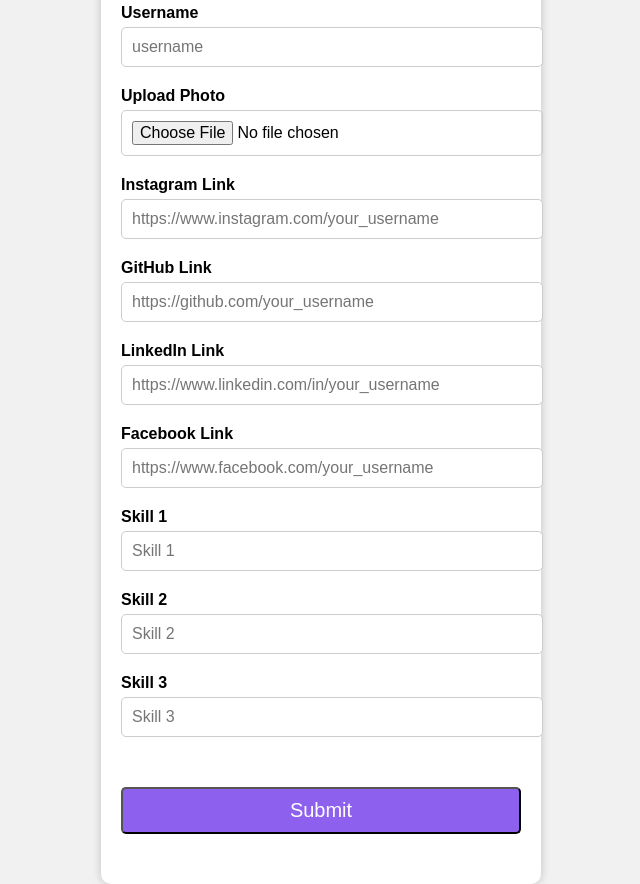
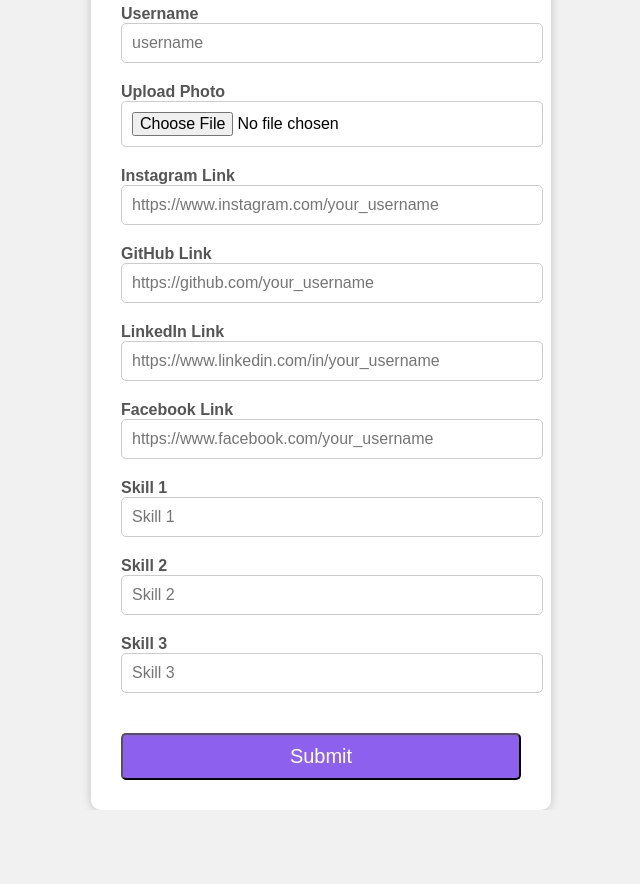
Before and after one commit to mudassir47/portfolio, a plain HTML site: page mkform.html in a window 1280 px wide. Shown: the part 32-916 px from the top of the page, without its empty margins (319-959 px from the left). After the commit the page ends 842 px from the top, so only its background shows below. Drawn offline with Linux system fonts and the light colour scheme.

Commit message:
Update mkform.html

```diff
--- a/mkform.html
+++ b/mkform.html
@@ -6,7 +6,6 @@
     <meta name="viewport" content="width=device-width, initial-scale=1.0">
     <title>User Registration</title>
     <style>
-        /* ... (CSS styling for user registration) ... */
         body {
             margin: 0;
             padding: 0;
@@ -15,9 +14,6 @@
             justify-content: center;
             align-items: center;
             height: 100vh;
-        }
-
-        * {
             font-family: Arial, Helvetica, sans-serif;
         }
 
@@ -25,7 +21,7 @@
             background-color: #fff;
             border-radius: 10px;
             box-shadow: 0 0 10px rgba(0, 0, 0, 0.2);
-            padding: 20px;
+            padding: 30px;
             width: 400px;
         }
 
@@ -34,6 +30,7 @@
             font-weight: bold;
             margin-bottom: 20px;
             text-align: center;
+            color: #8d60ed;
         }
 
         .form-group {
@@ -41,13 +38,14 @@
         }
 
         .form-group label {
-            display: block;
             font-size: 16px;
             font-weight: bold;
             margin-bottom: 5px;
+            color: #555;
         }
 
-        .form-group input {
+        .form-group input[type="text"],
+        .form-group input[type="file"] {
             width: 100%;
             padding: 10px;
             font-size: 16px;
@@ -60,10 +58,15 @@
             color: #fff;
             font-size: 20px;
             border-radius: 5px;
-            margin: 30px 0;
+            margin-top: 20px;
             padding: 10px;
             width: 100%;
             cursor: pointer;
+            transition: background-color 0.3s ease;
+        }
+
+        .button1:hover {
+            background-color: #7a4ece;
         }
     </style>
 </head>
@@ -73,44 +76,40 @@
         <div class="title">User Registration</div>
         <form id="form" enctype="multipart/form-data">
             <div class="form-group">
-                <label class="e1">Email</label>
-                <input class="in" type="text" placeholder="email" id="email">
+                <label for="username">Username</label>
+                <input type="text" placeholder="username" id="username">
             </div>
             <div class="form-group">
-                <label class="e1">Username</label>
-                <input class="in" type="text" placeholder="username" id="username">
+                <label for="photo">Upload Photo</label>
+                <input type="file" accept="image/*" id="photo">
             </div>
             <div class="form-group">
-                <label class="e1">Upload Photo</label>
-                <input class="in" type="file" accept="image/*" id="photo">
+                <label for="instagramLink">Instagram Link</label>
+                <input type="text" placeholder="https://www.instagram.com/your_username" id="instagramLink">
             </div>
             <div class="form-group">
-                <label class="e1">Instagram Link</label>
-                <input class="in" type="text" placeholder="https://www.instagram.com/your_username" id="instagramLink">
+                <label for="githubLink">GitHub Link</label>
+                <input type="text" placeholder="https://github.com/your_username" id="githubLink">
             </div>
             <div class="form-group">
-                <label class="e1">GitHub Link</label>
-                <input class="in" type="text" placeholder="https://github.com/your_username" id="githubLink">
+                <label for="linkedinLink">LinkedIn Link</label>
+                <input type="text" placeholder="https://www.linkedin.com/in/your_username" id="linkedinLink">
             </div>
             <div class="form-group">
-                <label class="e1">LinkedIn Link</label>
-                <input class="in" type="text" placeholder="https://www.linkedin.com/in/your_username" id="linkedinLink">
+                <label for="facebookLink">Facebook Link</label>
+                <input type="text" placeholder="https://www.facebook.com/your_username" id="facebookLink">
             </div>
             <div class="form-group">
-                <label class="e1">Facebook Link</label>
-                <input class="in" type="text" placeholder="https://www.facebook.com/your_username" id="facebookLink">
+                <label for="skill1">Skill 1</label>
+                <input type="text" placeholder="Skill 1" id="skill1">
             </div>
             <div class="form-group">
-                <label class="e1">Skill 1</label>
-                <input class="in" type="text" placeholder="Skill 1" id="skill1">
+                <label for="skill2">Skill 2</label>
+                <input type="text" placeholder="Skill 2" id="skill2">
             </div>
             <div class="form-group">
-                <label class="e1">Skill 2</label>
-                <input class="in" type="text" placeholder="Skill 2" id="skill2">
-            </div>
-            <div class="form-group">
-                <label class="e1">Skill 3</label>
-                <input class="in" type="text" placeholder="Skill 3" id="skill3">
+                <label for="skill3">Skill 3</label>
+                <input type="text" placeholder="Skill 3" id="skill3">
             </div>
             <div>
                 <button class="button1" type="submit">Submit</button>
@@ -147,7 +146,6 @@
         });
 
         function uplod() {
-            const email = document.getElementById('email').value;
             const user = document.getElementById('username').value;
             const instagramLink = document.getElementById('instagramLink').value;
             const githubLink = document.getElementById('githubLink').value;
@@ -167,7 +165,6 @@
                     const reff = ref(database, 'userdata');
                     push(reff, {
                         username: user,
-                        email: email,
                         instagramLink: instagramLink,
                         githubLink: githubLink,
                         linkedinLink: linkedinLink,
```
